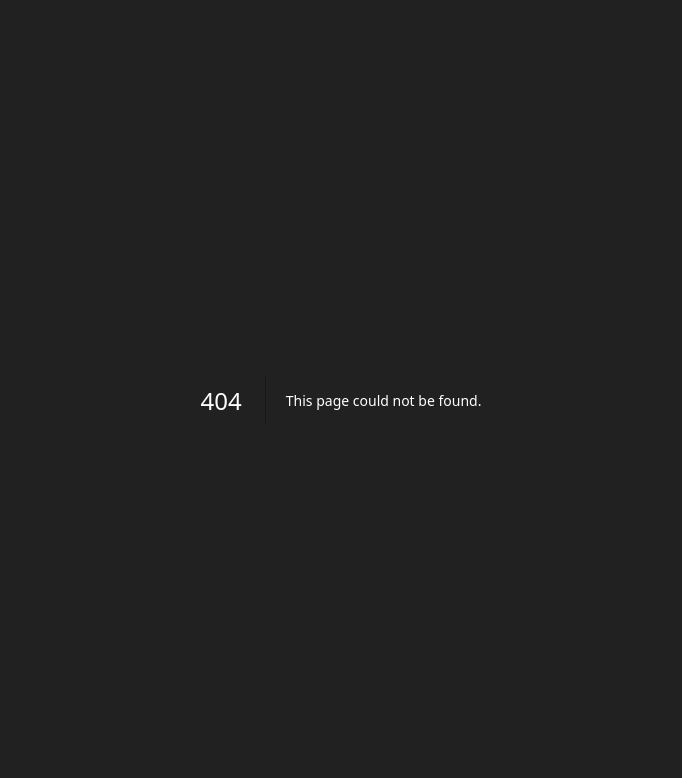
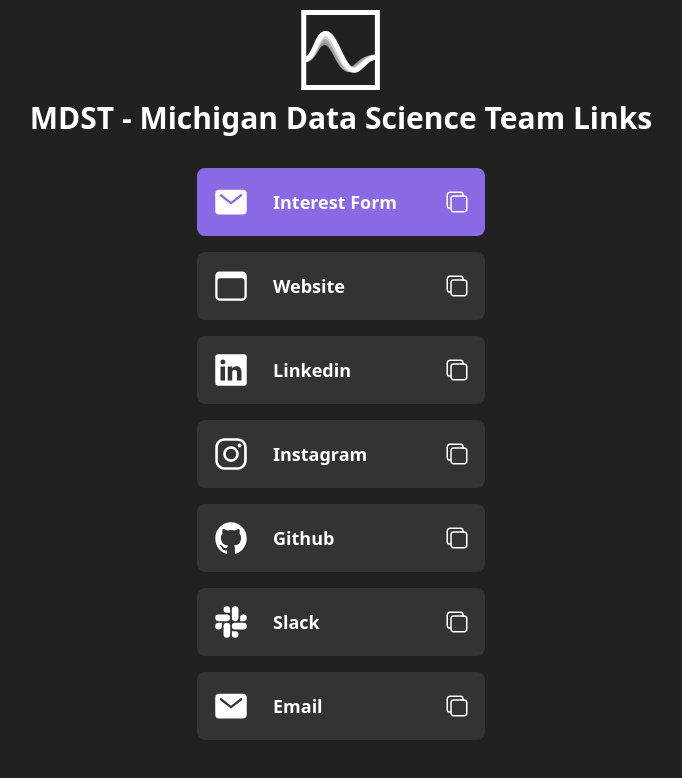
Before and after one commit to MichiganDataScienceTeam/official-website, a Next.js app: page /links in a window 1280 px wide. Before the commit this address had no page. Shown: the top 778 px of the page, without its empty margins (299-981 px from the left). Built offline with nearby package versions, Linux system fonts and the light colour scheme.

Commit message:
added link page

```diff
--- a/components/icon.jsx
+++ b/components/icon.jsx
@@ -1,26 +1,35 @@
 import {
   IoLogoInstagram,
   IoLogoLinkedin,
-  IoIosMail,
+  IoMail,
   IoMdArrowDropdown,
   IoMdArrowDropup,
   IoLogoGithub,
-  IoIosArrowBack,
-  IoIosArrowForward,
-  IoIosArrowRoundForward,
-} from "react-icons/io";
+  IoArrowBack,
+  IoArrowForward,
+  IoArrowRoundForward,
+  IoClipboardOutline,
+  IoBrowsersOutline,
+  IoLogoSlack,
+  IoCopyOutline
+} from "react-icons/io5";
 import { createElement } from "react";
 
 const iconMap = {
-  envelope: IoIosMail,
+  envelope: IoMail,
   instagram: IoLogoInstagram,
   linkedin: IoLogoLinkedin,
   github: IoLogoGithub,
   caret_up: IoMdArrowDropup,
   caret_down: IoMdArrowDropdown,
-  "arrow-left": IoIosArrowBack,
-  "arrow-right": IoIosArrowForward,
-  "arrow-stem-left": IoIosArrowRoundForward,
+  "arrow-left": IoArrowBack,
+  "arrow-right": IoArrowForward,
+  "arrow-stem-left": IoArrowRoundForward,
+  clipboard: IoClipboardOutline,
+  website: IoBrowsersOutline,
+  slack: IoLogoSlack,
+  copy: IoCopyOutline
+
 };
 
 export default function Icon(props) {
--- /dev/null
+++ b/config/links.json
@@ -0,0 +1,38 @@
+[
+    {
+        "name": "Interest Form",
+        "href": "https://google.com",
+        "icon_name": "envelope",
+        "color": "primary"
+    },
+    {
+        "name": "Website",
+        "href": "https://www.mdst.club",
+        "icon_name": "website"
+    },
+    {
+        "name": "Linkedin",
+        "href": "https://google.com",
+        "icon_name": "linkedin"
+    },
+    {
+        "name": "Instagram",
+        "href": "https://google.com",
+        "icon_name": "instagram"
+    },
+    {
+        "name": "Github",
+        "href": "https://google.com",
+        "icon_name": "github"
+    },
+    {
+        "name": "Slack",
+        "href": "https://google.com",
+        "icon_name": "slack"
+    },
+    {
+        "name": "Email",
+        "href": "https://google.com",
+        "icon_name": "envelope"
+    }
+]
--- /dev/null
+++ b/pages/links.jsx
@@ -0,0 +1,79 @@
+import Layout from "@/components/layout";
+import Hero from "@/components/hero";
+import Link from "next/link";
+import Image from "next/image";
+import Icon from "@/components/icon";
+import HeadContent from "@/components/headContent";
+import fs from "fs";
+import path from "path";
+import React, { useState } from 'react';
+export default function Links({ linksjson }) {
+    const [showToast, setShowToast] = useState(false);
+
+    return (
+        <div>
+            <HeadContent title={"Michigan Data Science Team - Links"} />
+            <Image className="mx-auto" width={100} height={100} alt="MDST - Michigan Data Science Team Links Logo" src={"/images/favicon.png"} />
+            <h1 className=" lg:text-3xl text-2xl font-bold text-center">
+                MDST - Michigan Data Science Team Links
+            </h1>
+            <div className={`fixed top-4 ${showToast ? '' : '-translate-y-40'} duration-75	transition-transform left-1/2 transform -translate-x-1/2 p-2 bg-green-600 rounded text-white `}>
+                Copied!
+            </div>
+
+            <div className="py-8 px-2 flex flex-col justify-center items-center gap-4">
+                {
+                    linksjson.map((link) => (
+                        <LinkElement link={link} toast={() => {
+                            setShowToast(true)
+                            setTimeout(() => {
+                                setShowToast(false);
+                            }, 2000);
+                        }} />
+                    ))
+                }
+            </div>
+        </div>
+    );
+}
+
+function LinkElement({ link, toast }) {
+    return (<Link
+        key={link.name}
+        href={link.href}
+        target="_blank"
+        className={link?.color === "primary" ? "p-4 bg-primary rounded-lg grid w-72 items-center gap-6 link" : "p-4 bg-grey rounded-lg grid w-72 items-center gap-6 link"}
+    >
+        <Icon name={link.icon_name} className="text-4xl" />
+        <h2 className="font-bold text-lg">{link.name}</h2>
+        <ShareButton link={link} toast={toast} />
+    </Link>)
+}
+
+function ShareButton({ link, toast }) {
+    const sharePage = (e) => {
+        e.preventDefault()
+        if (navigator.share) {
+            navigator.share({
+                title: 'MDST ' + link.name,
+                url: link.href,
+            })
+                .then(() => console.log('Shared successfully'))
+                .catch((error) => console.error('Error sharing:', error));
+        } else {
+            console.log('Web Share API not supported');
+            navigator.clipboard.writeText(link.href)
+            toast()
+        }
+    };
+    return (
+        <button onClick={sharePage}><Icon name="copy" className="text-2xl self-end" /></button>
+    );
+}
+
+export async function getStaticProps() {
+    const filePath = path.join(process.cwd(), "config", "links.json");
+    const fileContent = fs.readFileSync(filePath, "utf-8");
+    const linksjson = JSON.parse(fileContent);
+    return { props: { linksjson } };
+}
--- a/styles/globals.css
+++ b/styles/globals.css
@@ -7,6 +7,10 @@
 .hero{
   @apply pt-24;
 background: radial-gradient(50% 50% at 50% 50%, #2998CA 0%, rgba(67, 151, 117, 0) 100%), conic-gradient(from 174.92deg at 50% 50%, #18895B -56.25deg, #2998CA 27.03deg, #34C5A2 169.15deg, #18895B 303.75deg, #2998CA 387.03deg);
+}
+
+.link {
+  grid-template-columns: auto 1fr auto;
 }
 
 .bullets {
--- a/tailwind.config.js
+++ b/tailwind.config.js
@@ -24,6 +24,8 @@ module.exports = {
       current: "currentColor",
       black: colors.black,
       white: colors.white,
+      green: colors.green,
+      primary: "#896AE4",
       grey: {
         xlight: "#A3A3A3",
         light: "#555555",
```
